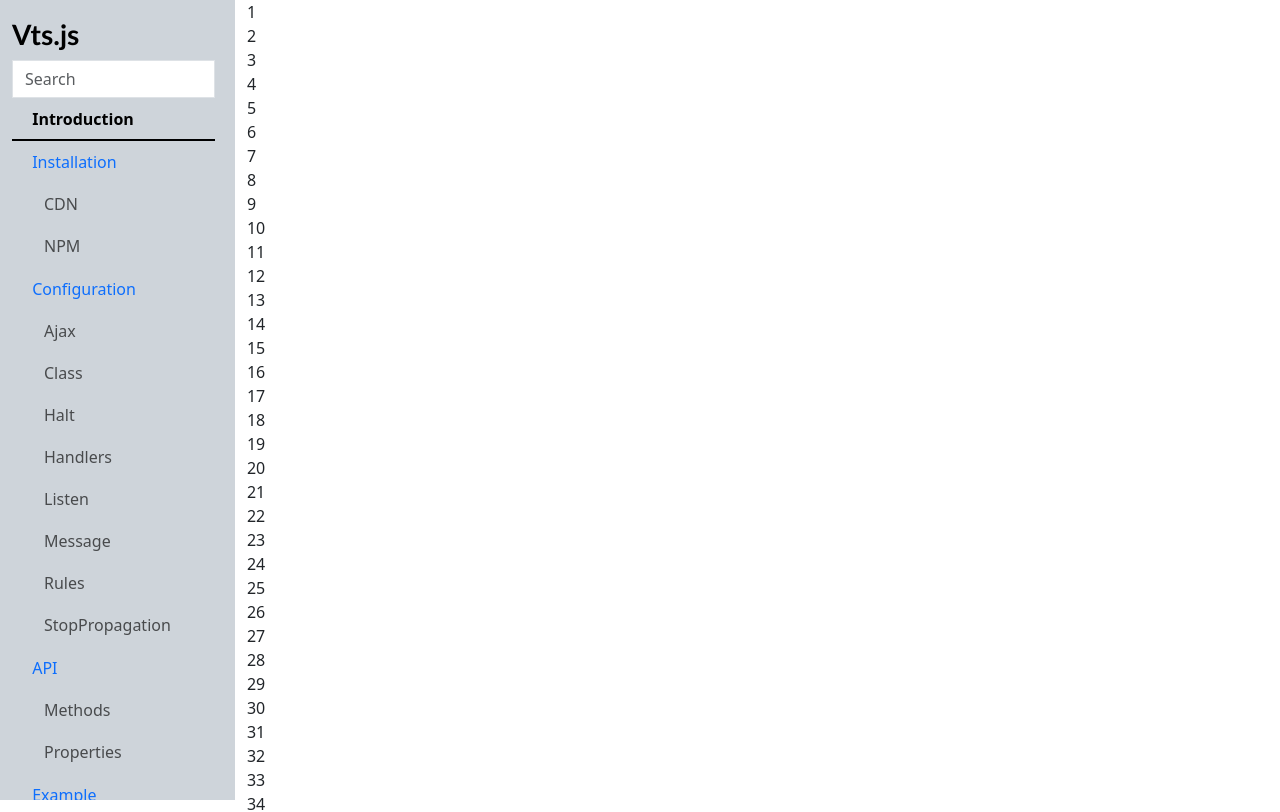
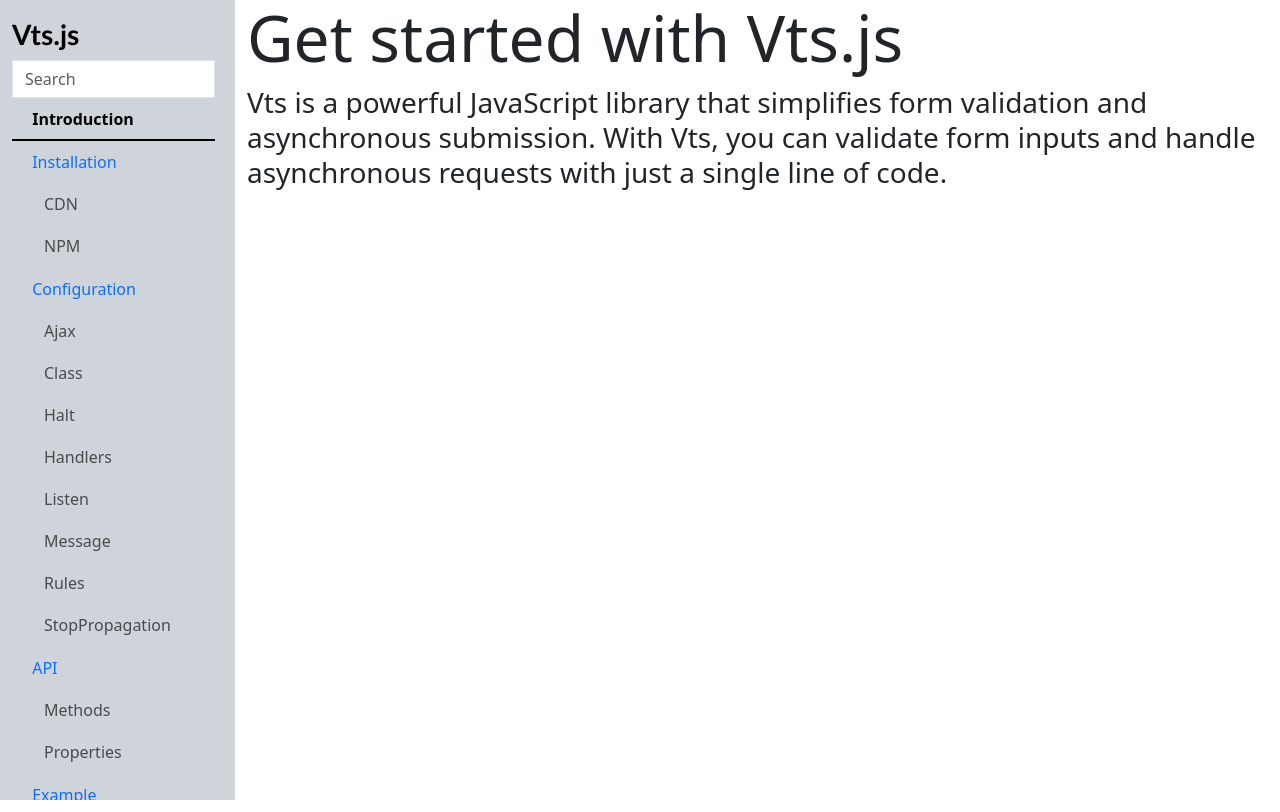
Before and after one commit to red-cruz/vts.js-docs, a Vue app: page / in a window 1280 px wide. Shown: the top 812 px of the page. Built offline with nearby package versions, Linux system fonts and the light colour scheme; some icons are missing.

Commit message:
add intro

```diff
--- a/src/views/HomeView.vue
+++ b/src/views/HomeView.vue
@@ -1,5 +1,10 @@
 <template>
-  <span v-for="i in 1000" :key="i" class="d-block">{{ i }}</span>
+  <h1 class="display-3 fw-medium">Get started with Vts.js</h1>
+  <p class="lead fs-3 lh-sm">
+    Vts is a powerful JavaScript library that simplifies form validation and asynchronous
+    submission. With Vts, you can validate form inputs and handle asynchronous requests with just a
+    <strong>single line of code</strong>.
+  </p>
 </template>
 
 <script setup></script>
```
